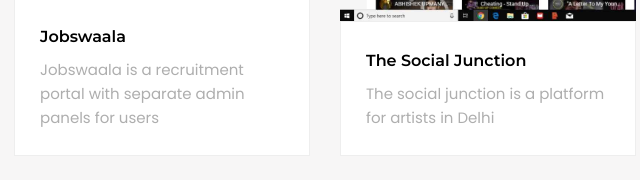
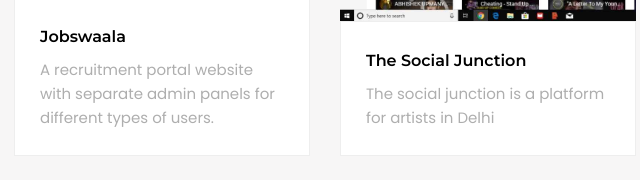
Before and after one commit to websitesat99/websitesat99, a plain HTML site: page index.html in a window 1280 px wide. Shown: the part 2038-2218 px from the top of the page, 281-921 px from the left. Drawn offline with Linux system fonts and the light colour scheme.

Commit message:
Update index.html

```diff
--- a/index.html
+++ b/index.html
@@ -261,7 +261,7 @@ height="0" width="0" style="display:none;visibility:hidden"></iframe></noscript>
                                 </div><!-- end entry -->
                                 <div class="item-desc">
                                     <h4><a href="https://www.jobswaala.com">Jobswaala</a></h4>
-                                    <p>Jobswaala is a recruitment portal with separate admin panels for users</p>
+                                    <p>A recruitment portal website with separate admin panels for different types of users.</p>
                                 </div>
                             </div><!-- end post-media -->
 
```
